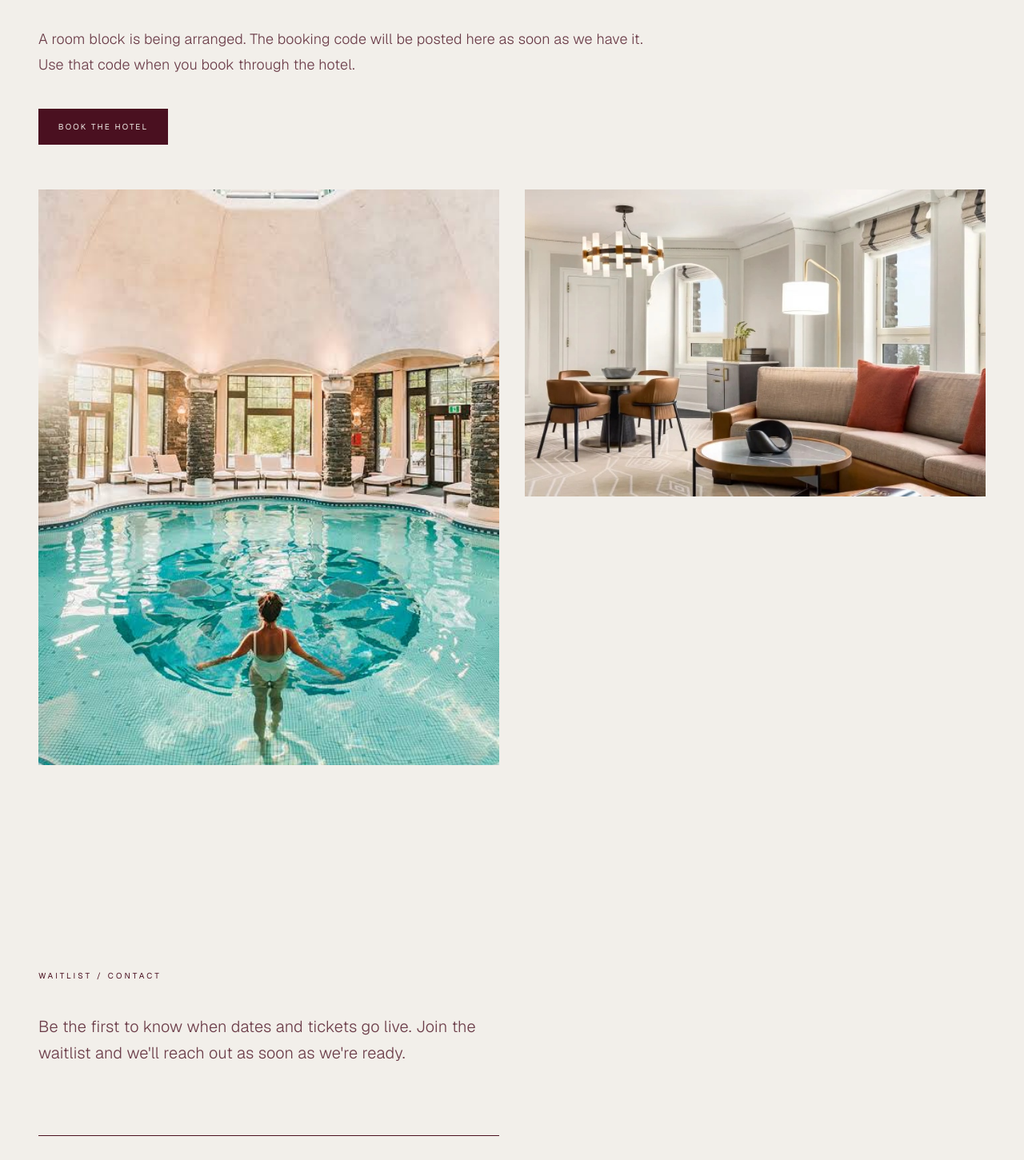
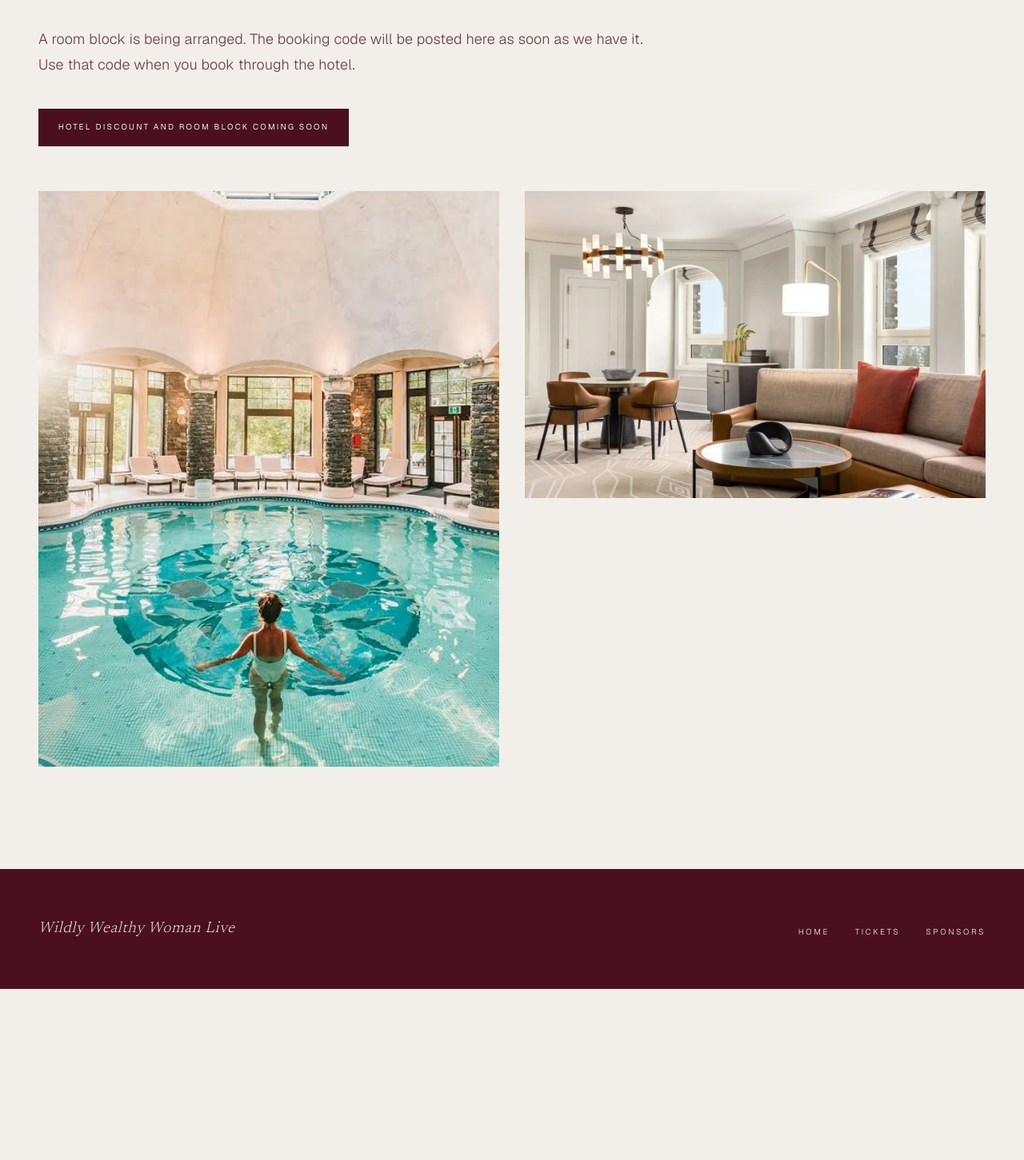
Before and after one commit to westrosemedia/wildly-wealthy-woman-live, a Next.js app: page /tickets in a window 1280 px wide. Shown: the part 1081-2532 px from the top of the page at 80% size. After the commit the page ends 2318 px from the top, so only its background shows below. Built offline with nearby package versions, Linux system fonts and the light colour scheme.

Commit message:
Replace the hotel booking button and remove waitlist buttons.
The rooms label now says the hotel discount and room block are coming soon, and the Join the Waitlist buttons are gone from home, tickets, and sponsors.

Co-authored-by: westrosemedia <westrosemedia@users.noreply.github.com>

```diff
--- a/src/app/page.tsx
+++ b/src/app/page.tsx
@@ -10,7 +10,6 @@ import {
 } from "@/components/editorial-sections";
 import { HeroOpen } from "@/components/hero-open";
 import { HighLevelBand } from "@/components/high-level-band";
-import { WaitlistSection } from "@/components/join-waitlist";
 import { MediaFrame } from "@/components/media-frame";
 import { MountainBreak } from "@/components/mountain-break";
 import { QuoteBand } from "@/components/quote-band";
@@ -117,15 +116,6 @@ export default function Home() {
       </section>
 
       <StyleGuideSection />
-
-      <section className="bg-cream">
-        <div className="house-wrap">
-          <SectionKicker>{copy.waitlist.heading}</SectionKicker>
-          <div className="mt-10">
-            <WaitlistSection />
-          </div>
-        </div>
-      </section>
     </>
   );
 }
--- a/src/app/sponsors/page.tsx
+++ b/src/app/sponsors/page.tsx
@@ -7,7 +7,6 @@ import {
   SponsorshipPackagesSection,
 } from "@/components/editorial-sections";
 import { HeroOpen } from "@/components/hero-open";
-import { WaitlistSection } from "@/components/join-waitlist";
 import { MediaFrame } from "@/components/media-frame";
 import { copy } from "@/lib/copy";
 import { mediaSlots, reachProofStills } from "@/lib/media";
@@ -128,14 +127,6 @@ export default function SponsorsPage() {
         </div>
       </section>
 
-      <section id="waitlist-slide" className="bg-cream">
-        <div className="house-wrap">
-          <SectionKicker>{copy.waitlist.heading}</SectionKicker>
-          <div className="mt-10">
-            <WaitlistSection />
-          </div>
-        </div>
-      </section>
     </div>
   );
 }
--- a/src/app/tickets/page.tsx
+++ b/src/app/tickets/page.tsx
@@ -1,11 +1,9 @@
 import type { Metadata } from "next";
 
 import { SectionKicker } from "@/components/editorial-sections";
-import { WaitlistSection } from "@/components/join-waitlist";
 import { MediaFrame } from "@/components/media-frame";
 import { copy } from "@/lib/copy";
 import { hotelRoomStills } from "@/lib/media";
-import { site } from "@/lib/site";
 import { cn } from "@/lib/utils";
 
 export const metadata: Metadata = {
@@ -77,14 +75,9 @@ export default function TicketsPage() {
               {copy.tickets.rooms.when}
             </p>
             <p className="body-copy mt-8 text-burgundy/80">{copy.tickets.rooms.body}</p>
-            <a
-              href={site.venue.bookingUrl}
-              target="_blank"
-              rel="noopener noreferrer"
-              className="wine-fill mt-10 inline-flex"
-            >
+            <p className="wine-fill pointer-events-none mt-10 max-w-full text-center leading-relaxed whitespace-normal">
               {copy.tickets.rooms.cta}
-            </a>
+            </p>
           </div>
           <div className="mt-14 grid grid-cols-1 gap-6 md:grid-cols-2 md:gap-8">
             {hotelRoomStills.map((slot) => (
@@ -96,14 +89,6 @@ export default function TicketsPage() {
         </div>
       </section>
 
-      <section id="waitlist-slide" className="bg-cream">
-        <div className="house-wrap">
-          <SectionKicker>{copy.waitlist.heading}</SectionKicker>
-          <div className="mt-10">
-            <WaitlistSection />
-          </div>
-        </div>
-      </section>
     </div>
   );
 }
--- a/src/lib/copy.ts
+++ b/src/lib/copy.ts
@@ -134,7 +134,7 @@ export const copy = {
       hotel: "Fairmont Banff Springs Hotel",
       when: "Banff Springs Hotel, March 2027",
       body: "A room block is being arranged. The booking code will be posted here as soon as we have it. Use that code when you book through the hotel.",
-      cta: "Book the hotel",
+      cta: "Hotel discount and room block coming soon",
     },
   },
   founders: {
```
